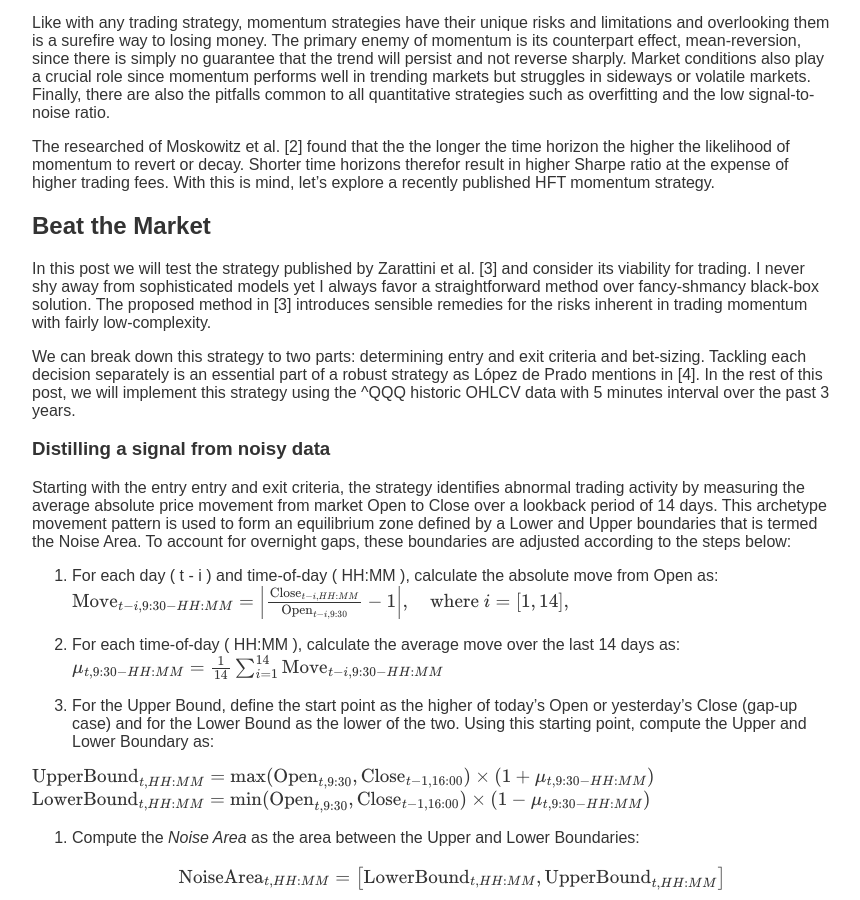
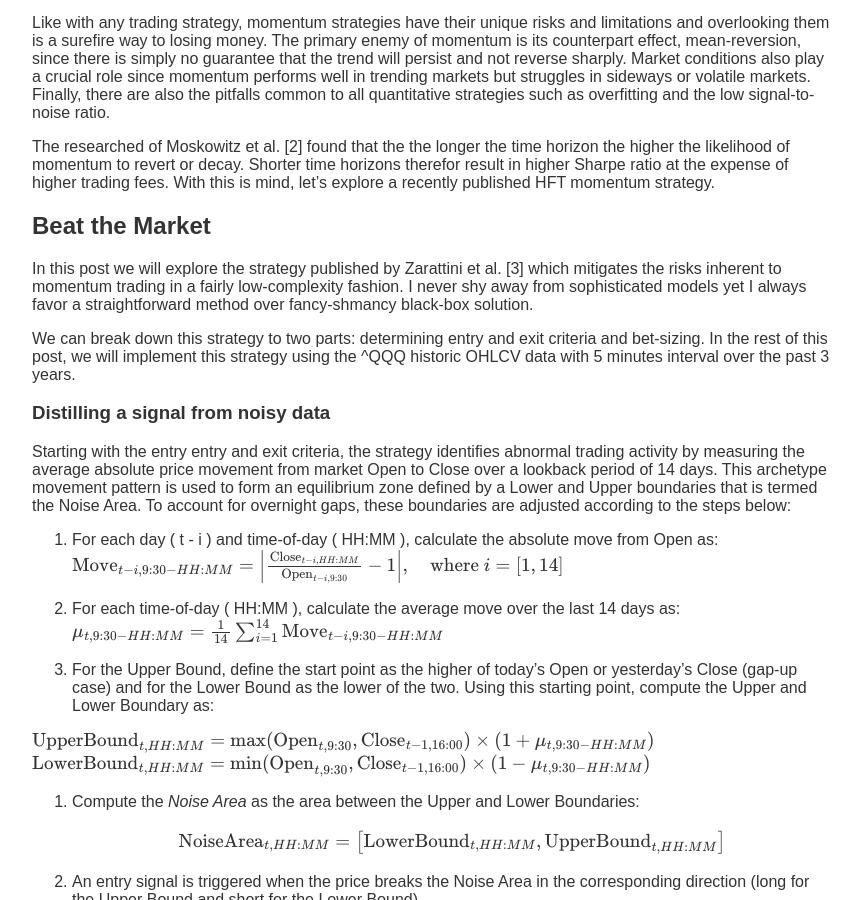
Before and after one commit to Cohen-Or/cohen-or.github.io, a Jekyll site: the page built from posts/time_series_momentum.md, in a window 1280 px wide and 900 px high, scrolled down 422 px. Shown: the whole window, without its empty margins (208-1068 px from the left). Built offline with Jekyll 4.4.1, drawn with Linux system fonts in a browser that asks for light colours; formulas are drawn with MathJax 3; some of the changed text lies outside the part shown.

Commit message:
Update time_series_momentum.md

````diff
--- a/posts/time_series_momentum.md
+++ b/posts/time_series_momentum.md
@@ -3,7 +3,6 @@
 title: "Time Series Momentum"
 date: 2024-12-15
 ---
-
 # Time Series Momentum
 The momentum effect in financial assets can be dated as far back as the Dutch merchant fleet in 1600s Amsterdam. The idea is very intuitive, assets that have performed well in the past tend to continue performing well in the future, while assets that have performed poorly tend to continue underperforming.
 
@@ -21,22 +20,31 @@
 The researched of Moskowitz et al. [2] found that the the longer the time horizon the higher the likelihood of momentum to revert or decay. Shorter time horizons therefor result in higher Sharpe ratio at the expense of higher trading fees. With this is mind, let's explore a recently published HFT momentum strategy.
 
 ## Beat the Market
-In this post we will test the strategy published by Zarattini et al. [3] and consider its viability for trading. I never shy away from sophisticated models yet I always favor a straightforward method over fancy-shmancy black-box solution. The proposed method in [3] introduces sensible remedies for the risks inherent in trading momentum with fairly low-complexity.
+In this post we will explore the strategy published by Zarattini et al. [3] which mitigates the risks inherent to momentum trading in a fairly low-complexity fashion. I never shy away from sophisticated models yet I always favor a straightforward method over fancy-shmancy black-box solution.
 
-We can break down this strategy to two parts: determining entry and exit criteria and bet-sizing. Tackling each decision separately is an essential part of a robust strategy as López de Prado mentions in [4].  In the rest of this post, we will implement this strategy using the ^QQQ historic OHLCV data with 5 minutes interval over the past 3 years.
+We can break down this strategy to two parts: determining entry and exit criteria and bet-sizing.  In the rest of this post, we will implement this strategy using the ^QQQ historic OHLCV data with 5 minutes interval over the past 3 years.
 
 ### Distilling a signal from noisy data
  Starting with the entry entry and exit criteria, the strategy identifies abnormal trading activity by measuring the average absolute price movement from market Open to Close over a lookback period of 14 days. This archetype movement pattern is used to form an equilibrium zone defined by a Lower and Upper boundaries that is termed the Noise Area. To account for overnight gaps, these boundaries are adjusted according to the steps below:
 
 
 1. For each day \( t - i \) and time-of-day \( HH:MM \), calculate the absolute move from Open as:
-$$ \text{Move}_{t-i, 9:30-HH:MM} = \left| \frac{\text{Close}_{t-i, HH:MM}}{\text{Open}_{t-i, 9:30}} - 1 \right|, \quad \text{where } i = [1, 14], $$
+$$
+\text{Move}_{t-i, 9:30-HH:MM} = \left| \frac{\text{Close}_{t-i, HH:MM}}{\text{Open}_{t-i, 9:30}} - 1 \right|, \quad \text{where } i = [1, 14]
+$$
  2. For each time-of-day \( HH:MM \), calculate the average move over the last 14 days as:
-  $$ \mu_{t, 9:30-HH:MM} = \frac{1}{14} \sum_{i=1}^{14} \text{Move}_{t-i, 9:30-HH:MM} $$
+  $$
+  \mu_{t, 9:30-HH:MM} = \frac{1}{14} \sum_{i=1}^{14} \text{Move}_{t-i, 9:30-HH:MM}
+  $$
 
 3. For the Upper Bound, define the start point as the higher of today's Open or yesterday's Close (gap-up case) and for the Lower Bound as the lower of the two. Using this starting point, compute the Upper and Lower Boundary as:
 
-$$ \text{UpperBound}_{t, HH:MM} = \max(\text{Open}_{t, 9:30}, \text{Close}_{t-1, 16:00}) \times \left( 1 + \mu_{t, 9:30-HH:MM} \right) $$ $$ \text{LowerBound}_{t, HH:MM} = \min(\text{Open}_{t, 9:30}, \text{Close}_{t-1, 16:00}) \times \left( 1 - \mu_{t, 9:30-HH:MM} \right) $$
+$$
+\text{UpperBound}_{t, HH:MM} = \max(\text{Open}_{t, 9:30}, \text{Close}_{t-1, 16:00}) \times \left( 1 + \mu_{t, 9:30-HH:MM} \right)
+$$
+$$
+ \text{LowerBound}_{t, HH:MM} = \min(\text{Open}_{t, 9:30}, \text{Close}_{t-1, 16:00}) \times \left( 1 - \mu_{t, 9:30-HH:MM} \right)
+ $$
 
 4. Compute the *Noise Area* as the area between the Upper and Lower Boundaries:
 
@@ -48,10 +56,16 @@
 
 6. An exit signal is triggered when the price reverts back to the Noise Area or crosses the intraday VWAP. Otherwise, all positions are closed at the market Close.
 
-$$ \text{VWAP} = \frac{\sum_{i=1}^n P_i \cdot V_i}{\sum_{i=1}^n V_i} $$
+$$
+\text{VWAP} = \frac{\sum_{i=1}^n P_i \cdot V_i}{\sum_{i=1}^n V_i}
+ $$
 
-$$ \text{Long TrailingStop}_{t, HH:MM} = \max(\text{UB}_{t, HH:MM}, \text{VWAP}_{t, HH:MM}) $$
-$$ \text{Short TrailingStop}_{t, HH:MM} = \min(\text{LB}_{t, HH:MM}, \text{VWAP}_{t, HH:MM}) $$
+$$
+\text{Long TrailingStop}_{t, HH:MM} = \max(\text{UB}_{t, HH:MM}, \text{VWAP}_{t, HH:MM})
+ $$
+$$
+ \text{Short TrailingStop}_{t, HH:MM} = \min(\text{LB}_{t, HH:MM}, \text{VWAP}_{t, HH:MM})
+ $$
 In python, we implement this using Pandas library vectorized operations which allow efficient computation with fast execution. I chose to use log returns for  reasons that are well detailed [in this post.](https://gregorygundersen.com/blog/2022/02/06/log-returns/)
 
 ```python
@@ -124,5 +138,4 @@
 7. Chan, E. (2013). Algorithmic Trading, Wiley.
 8. Moskowitz, T. (2012).  Time series momentum, Journal of Financial Economics
 9. Zarattini, C. (2024). Beat the Market, Swiss Finance Institute.
-10. López de Prado, M. (2018). Advanced in Financial Machine Learning, Wiley.
 11. Gray, W. (2016). Quantitative Momentum.
````
